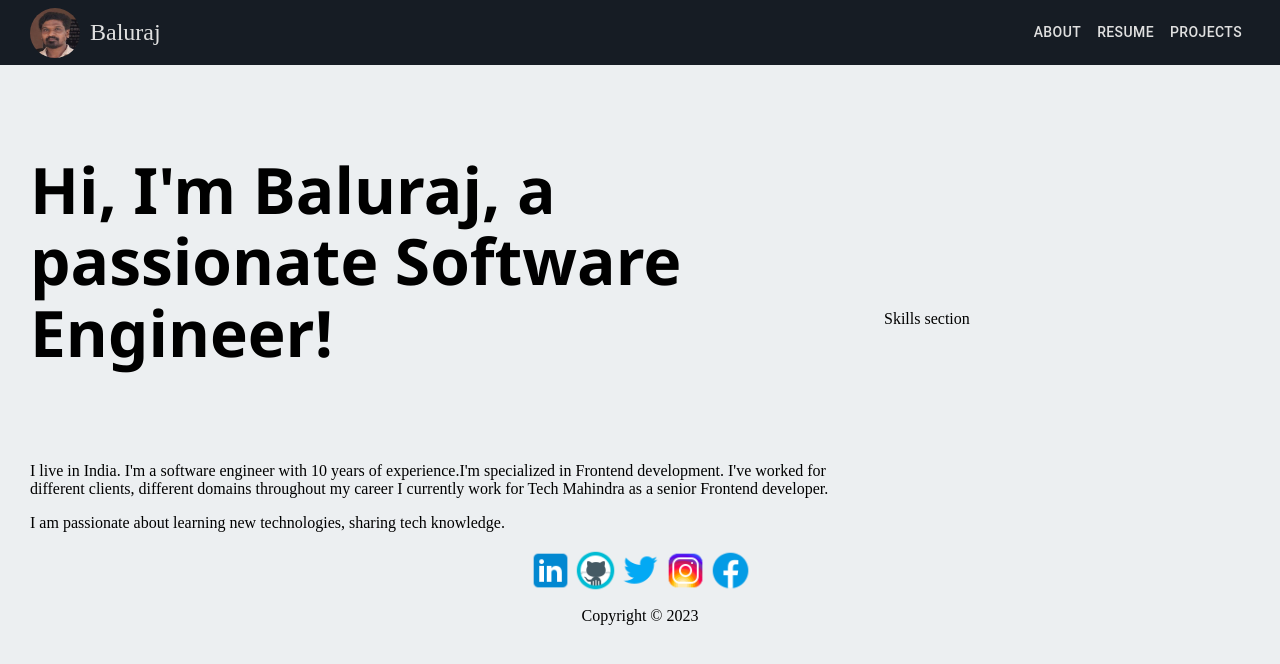
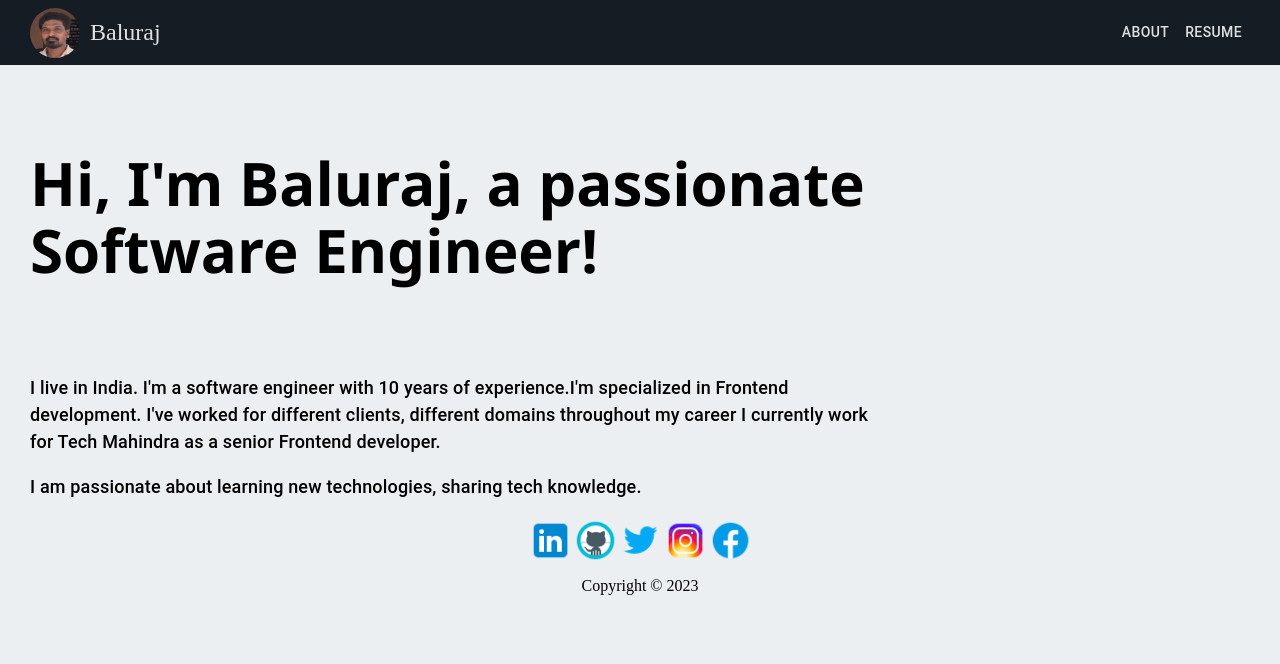
Before and after one commit to sivams20/portfolio, a Next.js app: page /about in a window 1280 px wide. Shown: the top 664 px of the page. Built offline with nearby package versions, Linux system fonts and the light colour scheme.

Commit message:
Updated resume page

```diff
--- a/components/navbar.js
+++ b/components/navbar.js
@@ -10,9 +10,6 @@ function Navbar() {
       <Link href="/resume" className={styles.navitem}>
         Resume
       </Link>
-      <Link href="/projects" className={styles.navitem}>
-        Projects
-      </Link>
     </div>
   );
 }
--- a/pages/about.js
+++ b/pages/about.js
@@ -7,18 +7,18 @@ function About() {
         <h3 className={styles.title}>
           Hi, I&apos;m Baluraj, a passionate Software Engineer!
         </h3>
-        <p>
+        <p className={styles.message}>
           I live in India. I&apos;m a software engineer with 10 years of
           experience.I&apos;m specialized in Frontend development. I&apos;ve
           worked for different clients, different domains throughout my career I
           currently work for Tech Mahindra as a senior Frontend developer.
         </p>
-        <p>
+        <p className={styles.message}>
           I am passionate about learning new technologies, sharing tech
           knowledge.
         </p>
       </div>
-      <div className={styles.skills}>Skills section</div>
+      {/* <div className={styles.skills}>Skills section</div> */}
     </div>
   );
 }
--- a/pages/resume.js
+++ b/pages/resume.js
@@ -6,6 +6,9 @@ function Resume() {
       <h3 className={styles.content}>
         If you find good opportunity for me? Here is my resume
       </h3>
+      <a download href="Balu.pdf">
+        Resume
+      </a>
     </div>
   );
 }
--- a/styles/About.module.css
+++ b/styles/About.module.css
@@ -12,8 +12,15 @@
 .title {
   letter-spacing: 0em;
   padding-bottom: 30px;
-  font-size: clamp(2.625rem, 1.2857rem + 3.5714vw, 4rem);
+  font-size: 60px;
   font-weight: 800;
   line-height: 1.11429;
   font-family: "Segoe UI";
 }
+.message {
+  font-family: Roboto, Helvetica, Arial, sans-serif;
+  font-weight: 500;
+  font-size: 18px;
+  line-height: 1.5;
+  letter-spacing: 0.00938em;
+}
--- a/styles/Home.module.css
+++ b/styles/Home.module.css
@@ -11,8 +11,10 @@
 }
 
 .title {
-  font-size: 35px;
-  font-weight: 500;
+  font-size: 45px;
+  letter-spacing: 0em;
+  color: rgb(66, 66, 66);
+  font-weight: 800;
+  line-height: 1.11429;
   font-family: "Segoe UI";
-  margin: 20px;
 }
--- a/styles/Resume.module.css
+++ b/styles/Resume.module.css
@@ -7,9 +7,11 @@
 }
 
 .content {
+  max-width: 900px;
+  letter-spacing: 0em;
+  padding-bottom: 30px;
   font-size: 55px;
   font-weight: 800;
   line-height: 1.11429;
   font-family: "Segoe UI";
-  max-width: 750px;
 }
```
Also changed, not shown: 1 other file (tests, documents, lock files or other folders).
